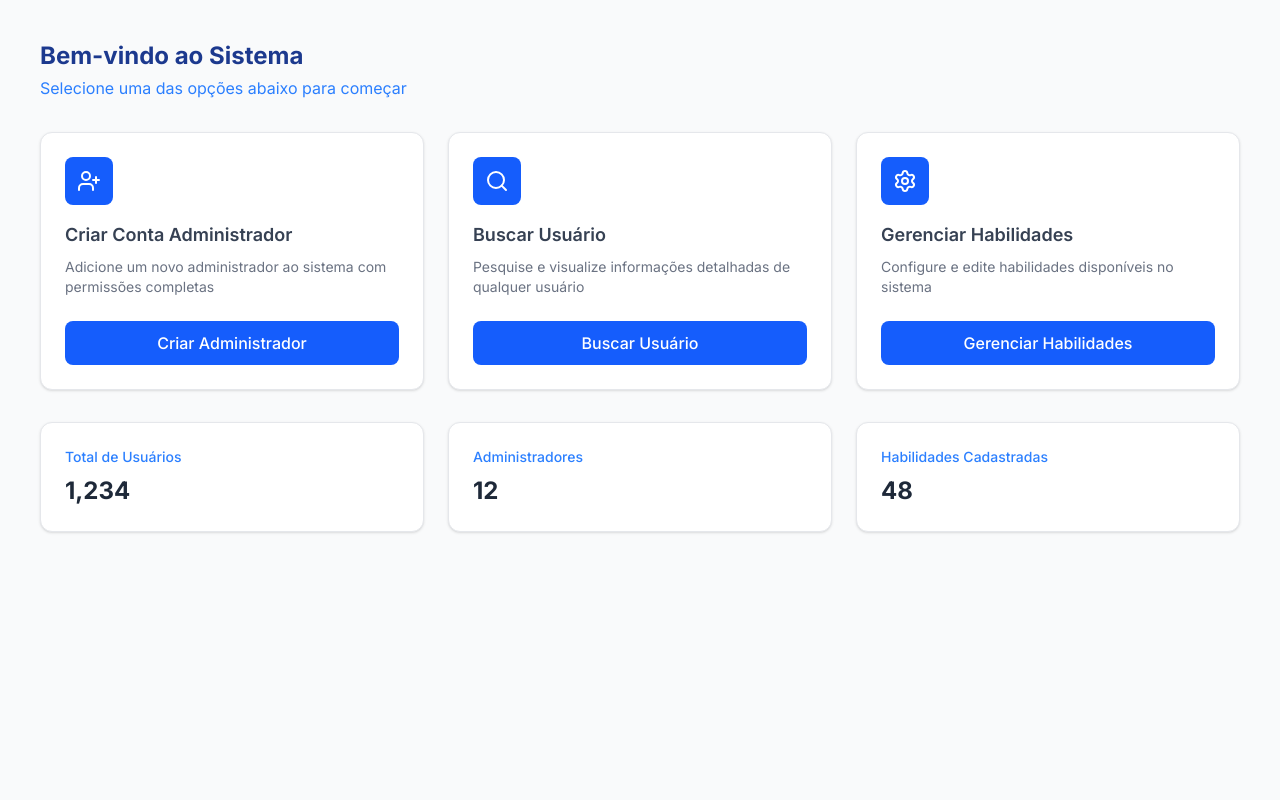
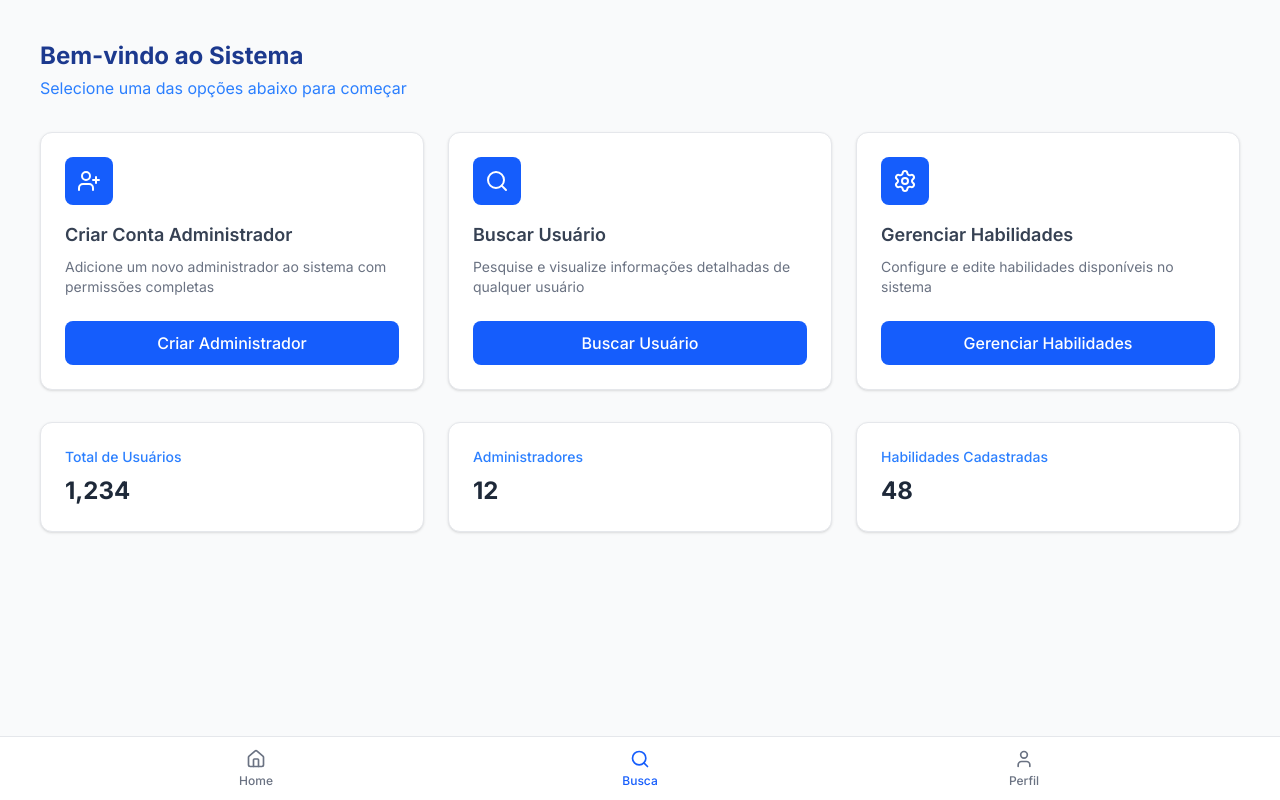
Before and after one commit to jpcardoso03/contrata-facil, a Next.js app: page /admin in a window 1280 px wide. Built offline with nearby package versions, Linux system fonts and the light colour scheme.

Commit message:
menu inferior

```diff
--- a/components/AdminHome.tsx
+++ b/components/AdminHome.tsx
@@ -1,7 +1,7 @@
 'use client';
 
 import { useRouter } from 'next/navigation';
-import { UserPlus, Search, Settings } from 'lucide-react';
+import { UserPlus, Search, Settings, Home, User } from 'lucide-react';
 
 export default function AdminHomeScreen() {
   const router = useRouter();
@@ -10,11 +10,23 @@ export default function AdminHomeScreen() {
     router.push(path);
   };
 
+  const handleMenuClick = (itemName: string) => {
+    if (itemName === 'Home') router.push('/admin');
+    else if (itemName === 'Busca') router.push('/busca');
+    else if (itemName === 'Perfil') router.push('/perfil');
+  };
+
   // Dados mockados para visualizar o layout (depois podemos conectar na API)
   const stats = [
     { label: 'Total de Usuários', value: '1,234' },
     { label: 'Administradores', value: '12' },
     { label: 'Habilidades Cadastradas', value: '48' },
+  ];
+
+  const menuItems = [
+    { name: 'Home', icon: Home, active: false },
+    { name: 'Busca', icon: Search, active: true },
+    { name: 'Perfil', icon: User, active: false },
   ];
 
   return (
@@ -93,6 +105,30 @@ export default function AdminHomeScreen() {
           ))}
         </div>
 
+        <div className="fixed bottom-0 left-0 right-0 bg-white border-t border-gray-200 h-16">
+        <div className="max-w-6xl mx-auto h-full">
+          <div className="grid grid-cols-3 h-full">
+            {menuItems.map((item, index) => {
+              const IconComponent = item.icon;
+              return (
+                <button
+                  key={index}
+                  onClick={() => handleMenuClick(item.name)}
+                  className={`flex flex-col items-center justify-center py-2 transition-colors h-full ${
+                    item.active
+                      ? 'text-blue-600'
+                      : 'text-gray-500 hover:text-gray-700'
+                  }`}
+                >
+                  <IconComponent className="w-5 h-5 mb-1" />
+                  <span className="text-xs font-medium">{item.name}</span>
+                </button>
+              );
+            })}
+          </div>
+        </div>
+      </div>
+
       </div>
     </div>
   );
```
Also changed, not shown: 1 other file (tests, documents, lock files or other folders).
